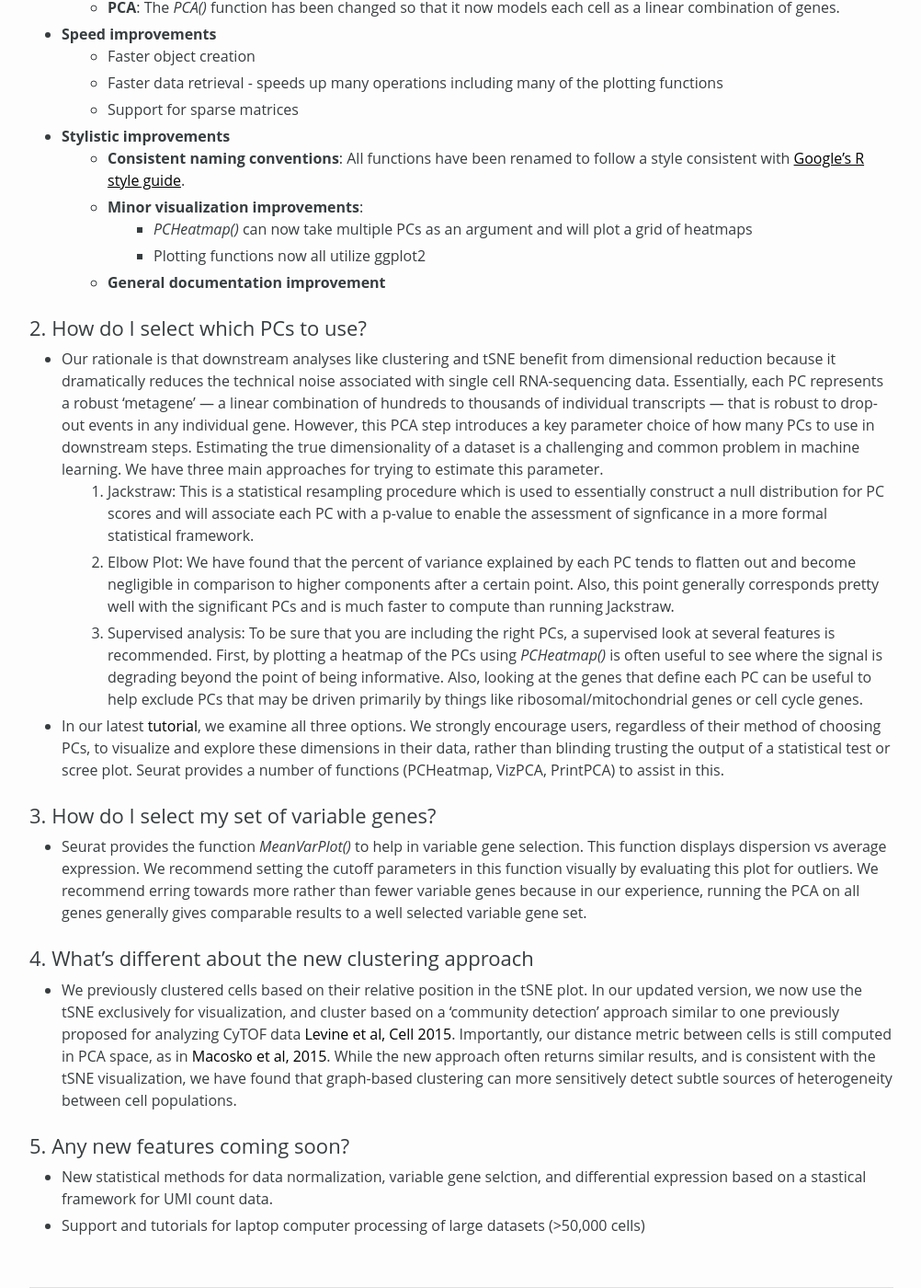
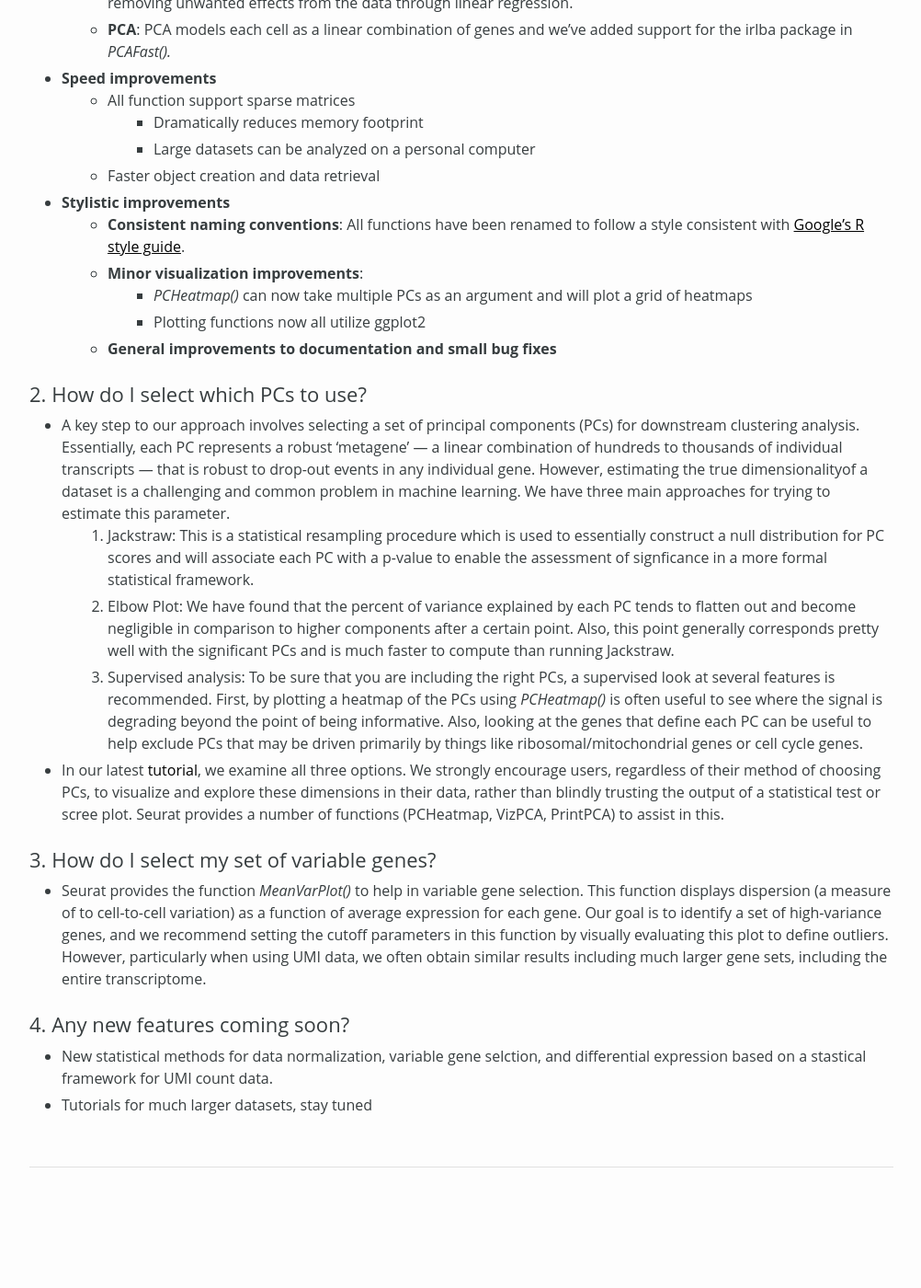
Before and after one commit to jungokasai/satijalab.github.io, a Jekyll site: the page built from software/faq.md, in a window 1280 px wide and 1400 px high, scrolled down 716 px. Shown: the whole window at 92% size, without its empty margins (138-1140 px from the left). Built offline with Jekyll 4.4.1, drawn with Linux system fonts in a browser that asks for light colours; nearby versions of some CDN libraries; after the commit the page ends 1985 px from its top, so only the background shows below that; some of the changed text lies outside the part shown.

Commit message:
small changes to software/faq pages

```diff
--- a/software/faq.md
+++ b/software/faq.md
@@ -7,31 +7,25 @@
 
 ### 1. What's new in the latest version of Seurat?
 * **New functionality**
-	* **Graph-based clustering**: A new clustering approach has been implemented that makes use of graph based clustering techniques.
-	Briefly, a k-nearest neighbor graph is constructed based on the PC loadings for each cell. From this, cells are connected based
-	on the overlap in their neighborhoods to form the SNN graph. This serves as the input for the modularity optimization function
-	which iteratively groups cells into clusters based on the change in the density of connections within a cluster versus between clusters.
-	* **Easy removal of technical artifacts**: The *RegressOut()* function has been added to enable removing unwanted effects from the
+	* **Graph-based clustering**: We previously clustered cells based on their relative position in the tSNE plot. In our updated version, we now use the tSNE exclusively for visualization, and cluster based on a 'community detection' approach similar to one previously proposed for analyzing CyTOF data [Levine et al, Cell 2015](http://www.cell.com/cell/references/S0092-8674(15)00637-6). Importantly, our distance metric between cells is still computed in PCA space, as in [Macosko et al, 2015](http://www.ncbi.nlm.nih.gov/pubmed/26000488). While the new approach often returns similar results, and is consistent with the tSNE visualization, we have found that graph-based clustering can more sensitively detect subtle sources of heterogeneity between cell populations.
+	* **Methods for removing unwanted sources of variation**: The *RegressOut()* function has been added to enable removing unwanted effects from the
 	data through linear regression.
-	* **PCA**: The *PCA()* function has been changed so that it now models each cell as a linear combination of genes.
+	* **PCA**: PCA  models each cell as a linear combination of genes and we've added support for the irlba package in *PCAFast().*
 * **Speed improvements**
-	* Faster object creation
-	* Faster data retrieval - speeds up many operations including many of the plotting functions
-	* Support for sparse matrices
+	* All function support sparse matrices
+		* Dramatically reduces memory footprint
+		* Large datasets can be analyzed on a personal computer
+	* Faster object creation and data retrieval
 * **Stylistic improvements**
 	* **Consistent naming conventions**: All functions have been renamed to follow a style consistent with [Google's R style guide](https://google.github.io/styleguide/Rguide.xml).
 	* **Minor visualization improvements**:
 		* *PCHeatmap()* can now take multiple PCs as an argument and will plot a grid of heatmaps
 		* Plotting functions now all utilize ggplot2
-	* **General documentation improvement**
+	* **General improvements to documentation and small bug fixes**
 
 
 ### 2. How do I select which PCs to use?
-* Our rationale is that downstream analyses like clustering and tSNE benefit from dimensional reduction because it dramatically reduces
-the technical noise associated with single cell RNA-sequencing data. Essentially, each PC represents a robust 'metagene' --- a linear
-combination of hundreds to thousands of individual transcripts --- that is robust to drop-out events in any individual gene. However,
-this PCA step introduces a key parameter choice of how many PCs to use in downstream steps. Estimating the true dimensionality
-of a dataset is a challenging and common problem in machine learning. We have three main approaches for trying to estimate this
+* A key step to our  approach involves selecting a set of principal components (PCs) for downstream clustering analysis. Essentially, each PC represents a robust 'metagene' --- a linear combination of hundreds to thousands of individual transcripts --- that is robust to drop-out events in any individual gene. However, estimating the true dimensionalityof a dataset is a challenging and common problem in machine learning. We have three main approaches for trying to estimate this
 parameter.
 	1. Jackstraw: This is a statistical resampling procedure which is used to essentially construct a null distribution for PC
 	scores and will associate each PC with a p-value to enable the assessment of signficance in a more formal statistical framework.
@@ -44,22 +38,13 @@
 	by things like ribosomal/mitochondrial genes or cell cycle genes.
 
 * In our latest [tutorial]({{ "pbmc-tutorial.html" | prepend: site.software_nav }}), we examine all three options. We strongly encourage users, regardless of their method of choosing PCs,
-to visualize and explore these dimensions in their data, rather than blinding trusting the output of a statistical test or scree plot. Seurat
+to visualize and explore these dimensions in their data, rather than blindly trusting the output of a statistical test or scree plot. Seurat
 provides a number of functions (PCHeatmap, VizPCA, PrintPCA) to assist in this.
 
 ### 3. How do I select my set of variable genes?
-* Seurat provides the function *MeanVarPlot()* to help in variable gene selection. This function displays dispersion vs average expression. We recommend setting the cutoff parameters in this function visually by evaluating this plot for outliers. We recommend erring towards
-more rather than fewer variable genes because in our experience, running the PCA on all genes generally gives comparable results to a well selected variable gene set.
+* Seurat provides the function *MeanVarPlot()* to help in variable gene selection. This function displays dispersion (a measure of to cell-to-cell variation) as a function of average expression for each gene. Our goal is to identify a set of high-variance genes, and we recommend setting the cutoff parameters in this function by visually evaluating this plot to define outliers. However, particularly when using UMI data, we often obtain similar results including much larger gene sets, including the entire transcriptome.
 
-### 4. What's different about the new clustering approach
-* We previously clustered cells based on their relative position in the tSNE plot. In our updated version, we now use the tSNE exclusively
-for visualization, and cluster based on a 'community detection' approach similar to one previously proposed for analyzing CyTOF data
-[Levine et al, Cell 2015](http://www.cell.com/cell/references/S0092-8674(15)00637-6). Importantly, our distance metric between cells
-is still computed in PCA space, as in [Macosko et al, 2015](http://www.ncbi.nlm.nih.gov/pubmed/26000488). While the
-new approach often returns similar results, and is consistent with the tSNE visualization, we have found that graph-based clustering
-can more sensitively detect subtle sources of heterogeneity between cell populations.
-
-### 5. Any new features coming soon?
+### 4. Any new features coming soon?
 * New statistical methods for data normalization, variable gene selction, and differential expression based on a stastical framework
 for UMI count data.
-* Support and tutorials for laptop computer processing of large datasets (>50,000 cells)
+* Tutorials for much larger datasets, stay tuned
```
Also changed, not shown: software.md (+8 -7 lines).
